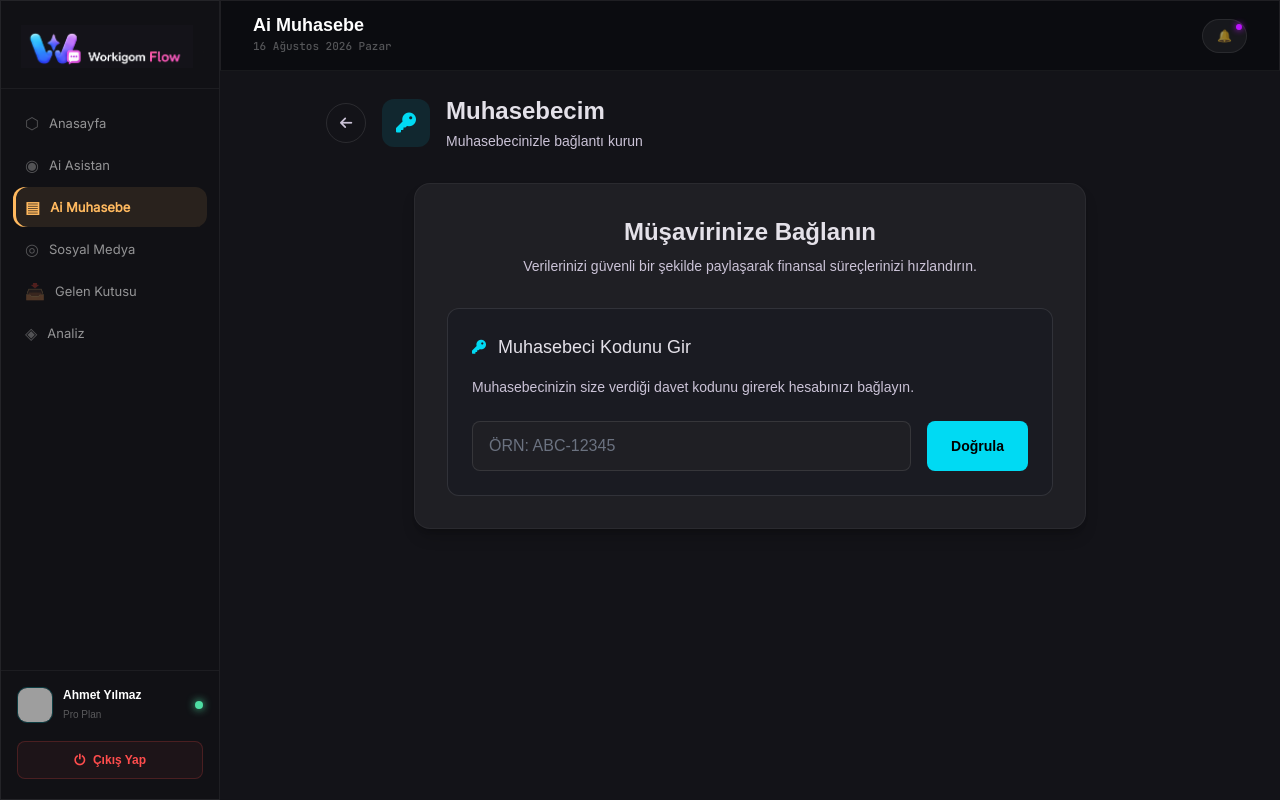
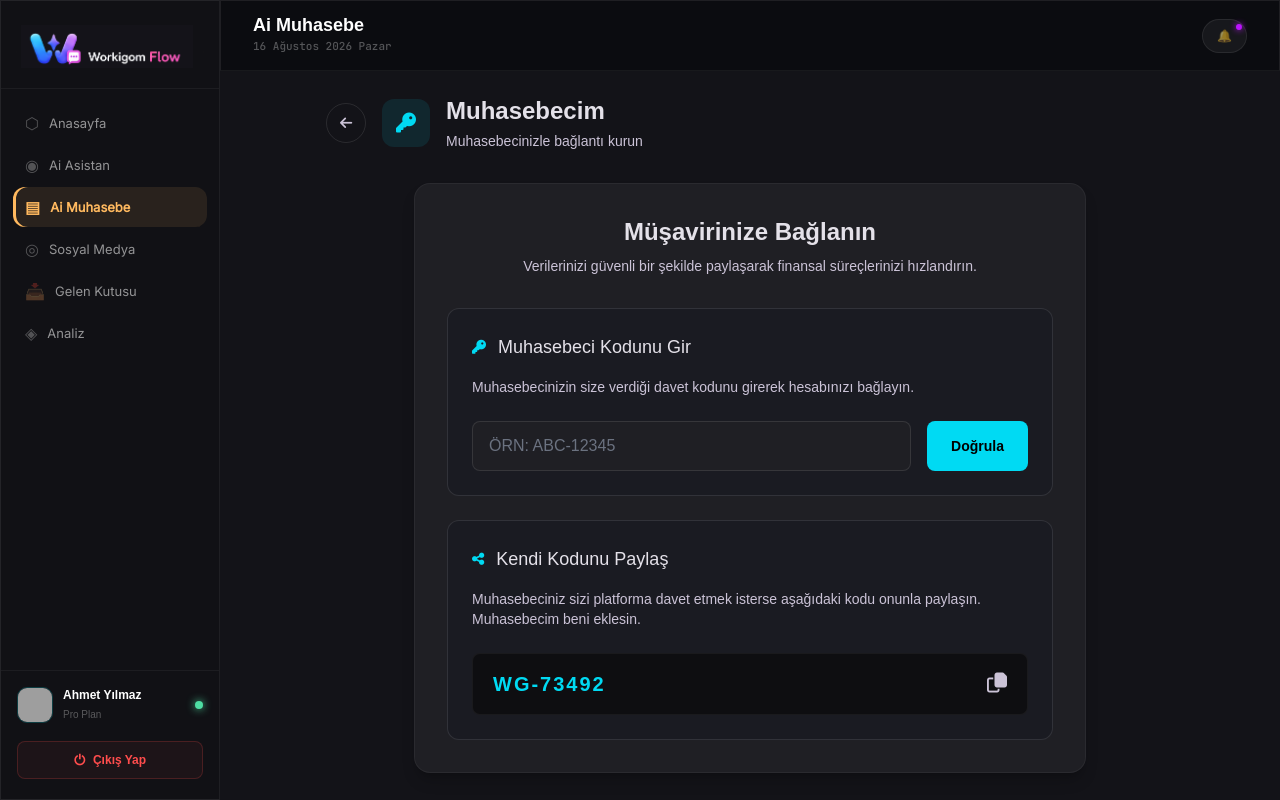
Before and after one commit to cicicarscom-pixel/flowweb, a Next.js app: page /ai-muhasebe/muhasebecim in a window 1280 px wide. Built offline with nearby package versions, Linux system fonts and the light colour scheme; grey boxes are pictures that could not be loaded.

Commit message:
feat(muhasebe): Add missing 'Kendi Kodunu Paylas' card to match mobile UI

```diff
--- a/src/app/(dashboard)/ai-muhasebe/muhasebecim/page.tsx
+++ b/src/app/(dashboard)/ai-muhasebe/muhasebecim/page.tsx
@@ -96,6 +96,30 @@ export default function MuhasebecimPage() {
               </div>
             </div>
 
+            {/* Share Code Card */}
+            <div className="bg-[#1a1b22] border border-white/10 rounded-xl p-6">
+              <div className="flex items-center gap-3 mb-4">
+                <i className="fa-solid fa-share-nodes text-[#00daf3]"></i>
+                <h3 className="text-lg font-medium text-on-surface">Kendi Kodunu Paylaş</h3>
+              </div>
+              <p className="text-sm text-on-surface-variant mb-6">
+                Muhasebeciniz sizi platforma davet etmek isterse aşağıdaki kodu onunla paylaşın. Muhasebecim beni eklesin.
+              </p>
+
+              <div className="flex justify-between items-center bg-[#0e0e11] border border-white/5 rounded-lg px-5 py-4">
+                <span className="text-xl font-bold tracking-widest text-[#00daf3]">WG-73492</span>
+                <button
+                  onClick={() => {
+                    navigator.clipboard.writeText('WG-73492');
+                    alert('Kopyalandı: Kimlik kodunuz panoya kopyalandı.');
+                  }}
+                  className="text-on-surface-variant hover:text-white transition-colors"
+                >
+                  <i className="fa-regular fa-copy text-xl"></i>
+                </button>
+              </div>
+            </div>
+
             {step === 'verified' && firm && (
               <div className="bg-[#1a1b22] border border-[#4edea3]/30 rounded-xl p-6 animate-in fade-in zoom-in-95 duration-300">
                 <div className="flex items-center gap-2 text-[#4edea3] mb-6">
```
